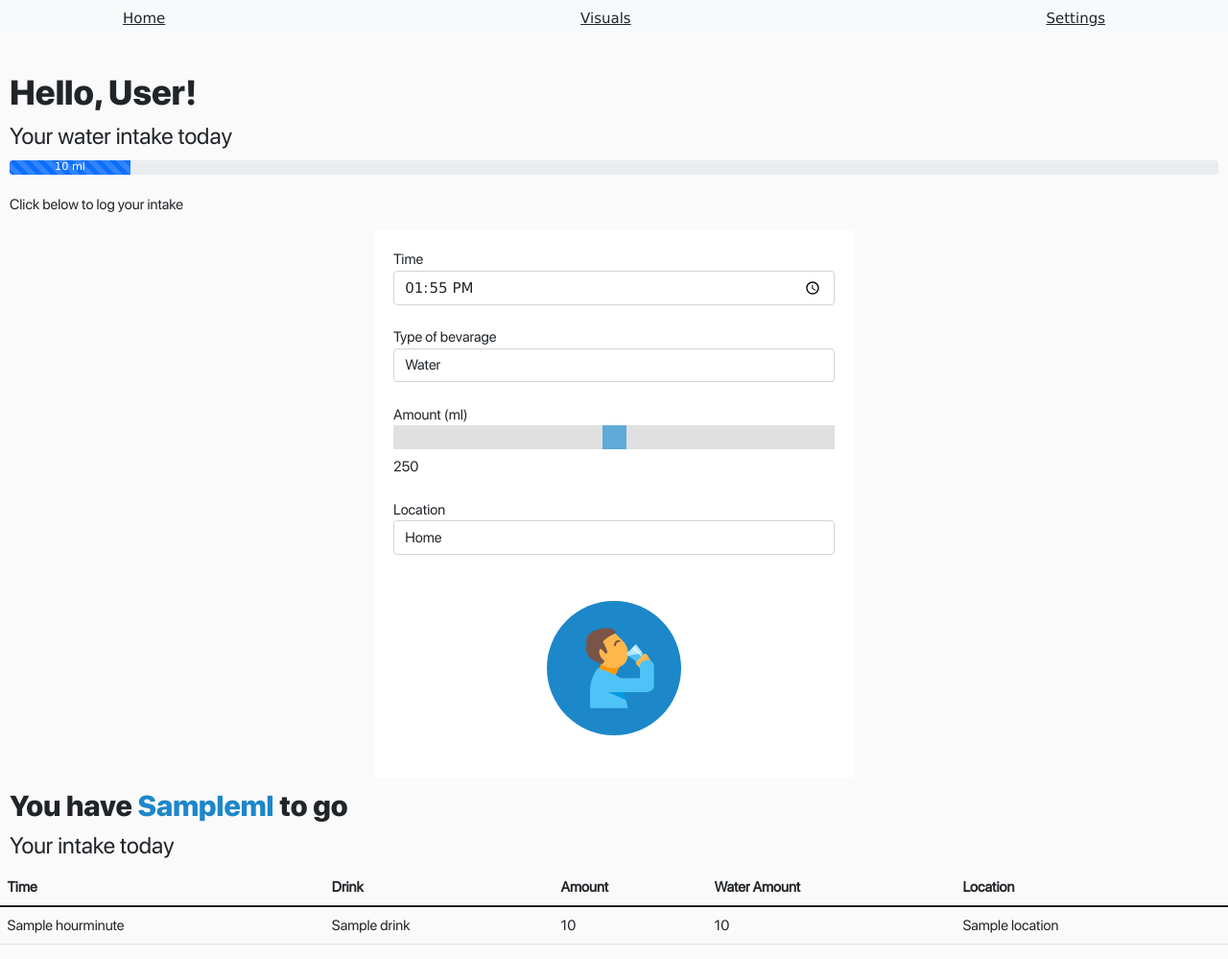
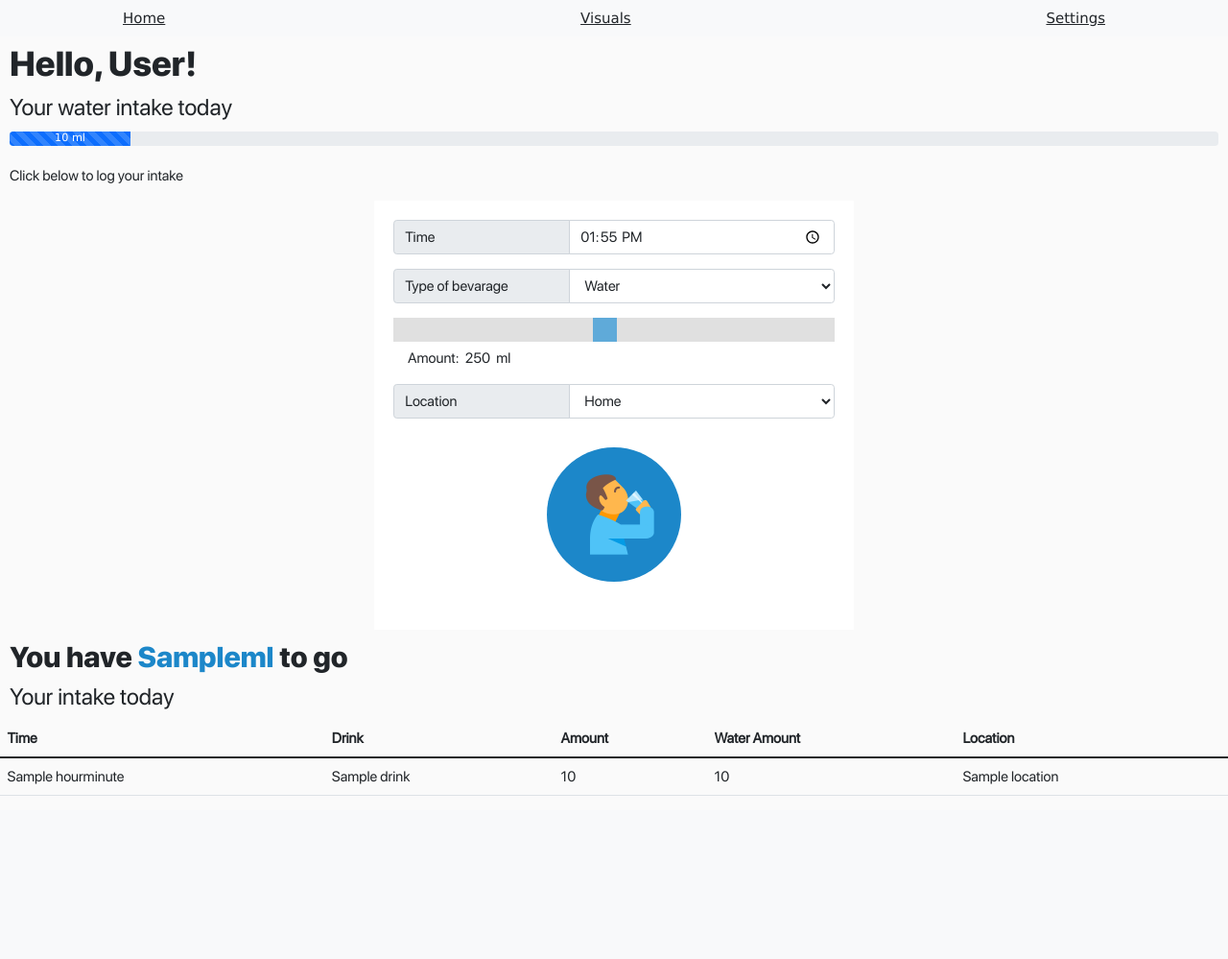
Before and after one commit to marcoplacenti/Drinkify, a Flask app: template drinkify/templates/drink_alt.html in a window 1280 px wide. Shown: the whole page at 96% size. After the commit the page ends 829 px from the top, so only its background shows below. Run offline with Flask 2, Linux system fonts and the light colour scheme; the template is opened without the code that fills it: most values are stand-ins (such as "Sample title", 1, 10 or a date in 2020); parts of the project's set-up code (start-up, migrations or seed data) failed here and were passed over.

Commit message:
fixed input types

```diff
--- a/drinkify/static/css/base.css
+++ b/drinkify/static/css/base.css
@@ -1,7 +1,7 @@
 @font-face { font-family: SFPro; src: url('/static/fonts/SFProDisplay-Regular.ttf'); }
 @font-face { font-family: SFPro-Bold; src: url('/static/fonts/SFProDisplay-Heavy.ttf'); }
 body {
-    padding-top: 65px;
+    padding-top: 35px;
     /* background colors*/
     /* Old browsers */
     /* background: #2a0caf; */
--- a/drinkify/static/css/drink.css
+++ b/drinkify/static/css/drink.css
@@ -4,8 +4,23 @@
   box-sizing: border-box;
 }
 
-table.table-hover, label, .form-group{
+.input-group-text{
+  width: 40%;
+  text-align: right !important;
   font-family: SFPro;
+}
+
+table.table-hover, .form-group, .form-control, .label{
+  font-family: SFPro;
+}
+
+#amountdiv{
+  padding-bottom: 15px;
+  padding-left: 15px;
+}
+
+select.form-control { /* show arrow on dropdowns */
+  -webkit-appearance: menulist;
 }
 
 .progress{
@@ -23,8 +38,8 @@ table.table-hover, label, .form-group{
 .openBtn {
   display: flex;
   justify-content: center;
-  padding-top: 25px;
-  padding-bottom: 25px;
+  padding-top: 15px;
+  padding-bottom: 30px;
 }
 .openButton {
   border: none;
--- a/drinkify/templates/drink_alt.html
+++ b/drinkify/templates/drink_alt.html
@@ -33,12 +33,14 @@
     <p>Click below to log your intake</p>
 
         <form action="/drink" class="formContainer" method="post">
-            <label>Time</label>
+            <div class = "input-group mb-3">
+                <span class="input-group-text">Time</span>
                 <input type="time" onload="getTime()" class="form-control" id="logTime" name="logTime" REQUIRED>
-            <br>
+            </div>
+
              <div class="form-group">
-                 <label for="exampleFormControlSelect1">Type of bevarage</label>
-                 <!-- 'Water', 'Coffee', 'Beer', 'Wine', 'Soda', 'Tea', 'Juice', 'Milk' -->
+                <div class = "input-group mb-3">
+                    <span class="input-group-text" id="basic-addon1">Type of bevarage</span>
                     <select name="drink" class="form-control" id="exampleFormControlSelect1">
                         <option value="Water" selected="selected">Water</option>
                         <option value="Coffee">Coffee</option>
@@ -50,26 +52,19 @@
                         <option value="Milk">Milk</option>
                       </select>
                 </div>
-             <br>
-            <!--<div class="form-group">
-                <label for="exampleFormControlSelect1">Amount</label>
-                <select name="amount" class="form-control" id="exampleFormControlSelect1">
-                    <option value="50">50 ml</option>
-                    <option value="100">100 ml</option>
-                    <option value="200">200 ml</option>
-                    <option value="300" selected="selected">300 ml</option>
-                    <option value="500">500 ml</option>
-                </select>
+                 <!-- 'Water', 'Coffee', 'Beer', 'Wine', 'Soda', 'Tea', 'Juice', 'Milk' -->
             </div>
-            <br> -->
+
             <div class="form-group">
-                <label for="amountRange">Amount (ml)</label>
-                <input name ="amount" min="0" max="500" value="250" type="range" list="tickmarks" class="slider" id="amountRange">
-                <span id="currentValue"></span>
+                <input name ="amount" min="20" max="500" value="250" type="range" list="tickmarks" class="slider" id="amountRange">
+                <div id="amountdiv">
+                    <span>Amount:&nbsp;&nbsp;</span><span id="currentValue"></span><span>&nbsp; ml</span>
                 </div>
-            <br>
+            </div>
+
             <div class="form-group">
-                <label for="exampleFormControlSelect1">Location</label>
+                <div class = "input-group mb-3">
+                    <span class="input-group-text">Location</span>
                     <select name="location" class="form-control" id="exampleFormControlSelect1">
                         <option value="Home" selected="selected">Home</option>
                         <option value="Work">Work</option>
@@ -77,7 +72,9 @@
                         <option value="School">School</option>
                     </select>
                 </div>
-            <br>
+
+            </div>
+
             <div class="openBtn">
                 <button class="openButton" onclick="openForm()"><img class = "loginimg" src="{{ url_for('static', filename = 'img/drink.png')  }}"></button>
             </div>
```
Lines whose indentation alone changed are shown as unchanged.
